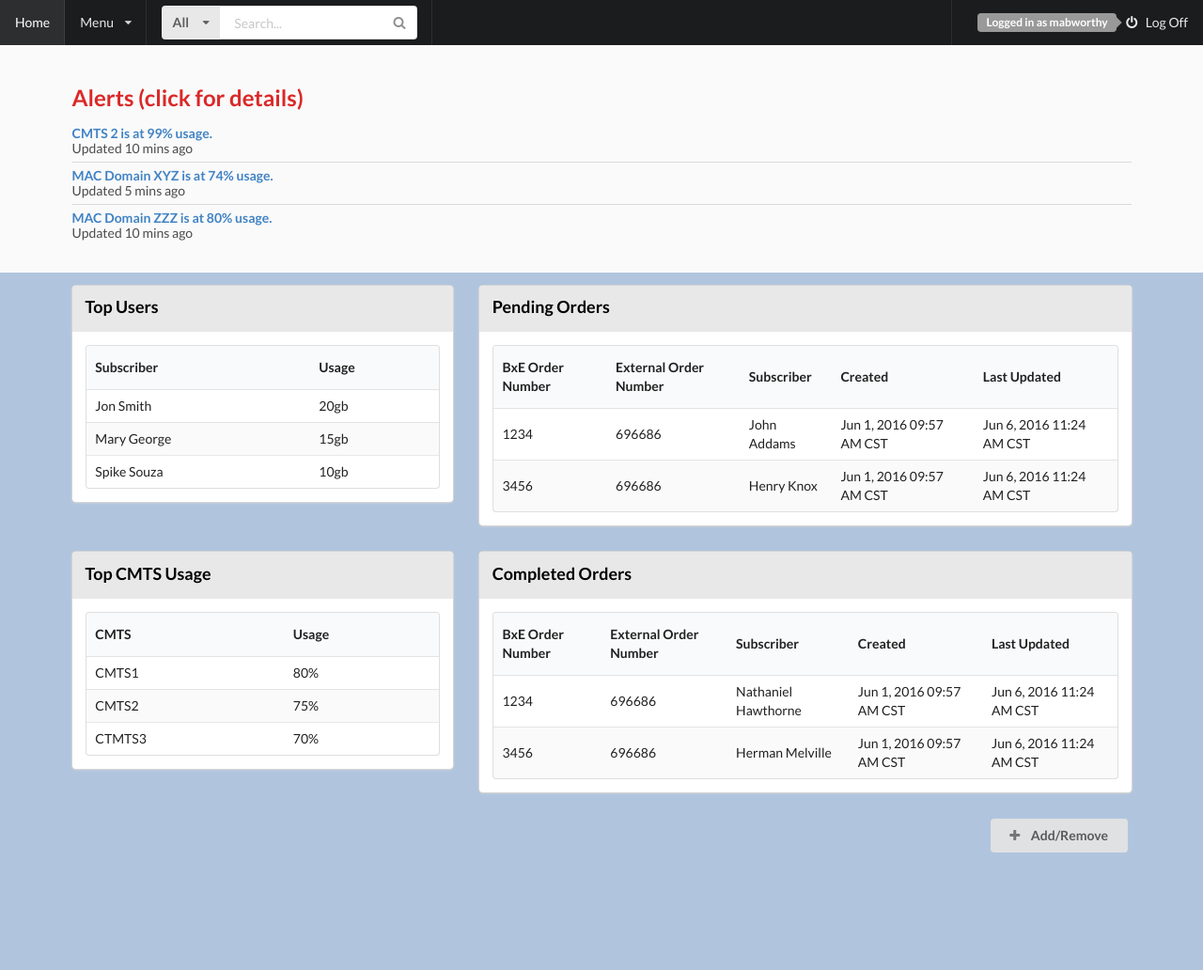
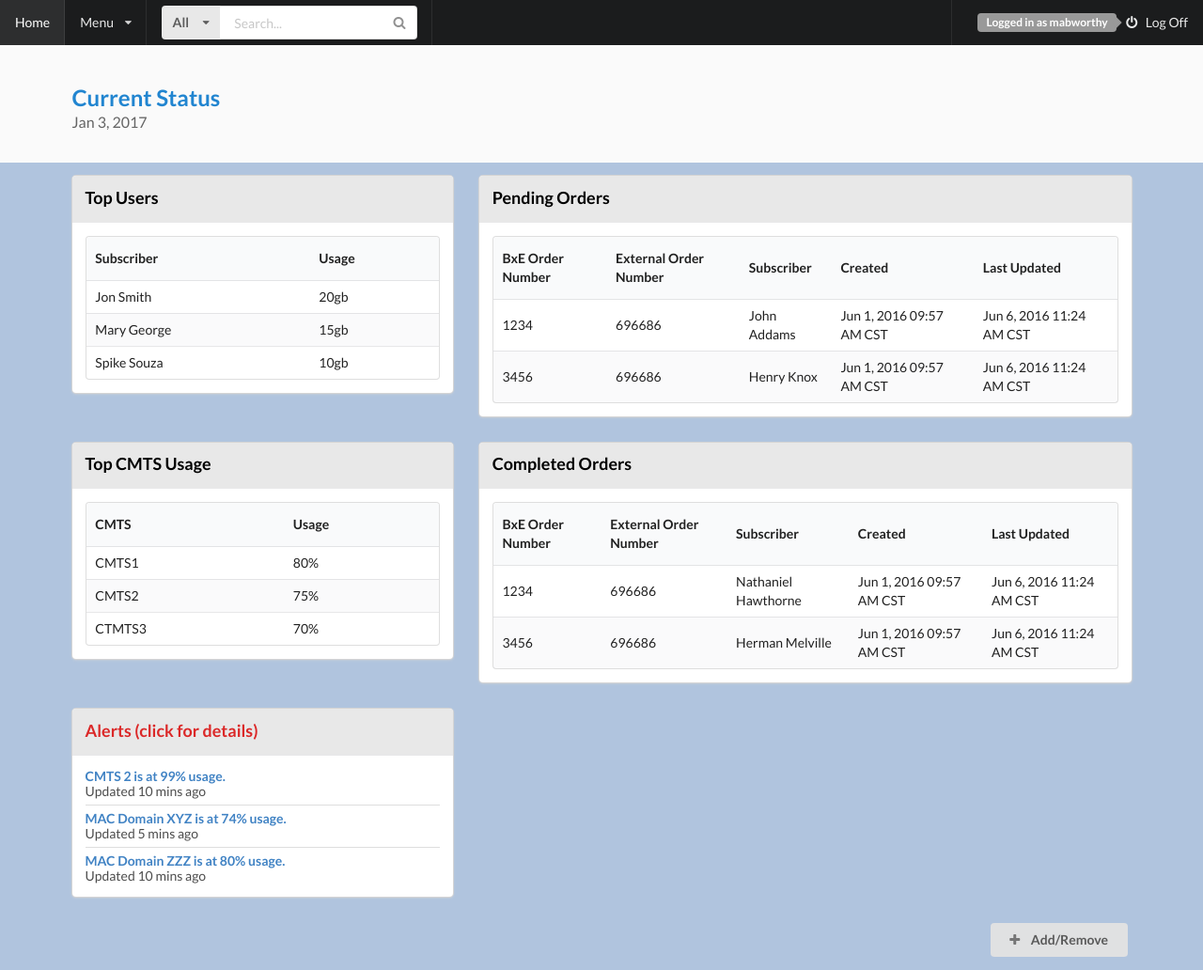
Before and after one commit to ljbuza/wireframe, a website: page home.html in a window 1280 px wide. Shown: the whole page at 94% size. Before the commit the page ends 921 px from the top, so only its background shows below. Drawn offline with nearby package versions, Linux system fonts and the light colour scheme.

Commit message:
moved alerts to panel

```diff
--- a/home.html
+++ b/home.html
@@ -84,30 +84,17 @@
 <div class="ui head grid">
   <div class="head column">
     <div class="ui container">
-      <h2 class="ui red header">
-       Alerts (click for details)
-      </h2>
-      <div class="ui relaxed divided list">
-        <div class="item">
+
+      <h2 class="ui blue header">
+       Current Status
+        <div class="sub header">
           <div class="content">
-            <a class="header">CMTS 2 is at 99% usage.</a>
-            <div class="description">Updated 10 mins ago</div>
+          Jan 3, 2017
           </div>
         </div>
-        <div class="item">
-          <div class="content">
-            <a class="header">MAC Domain XYZ is at 74% usage.</a>
-            <div class="description">Updated 5 mins ago</div>
-          </div>
-        </div>
-        <div class="item">
-          <div class="content">
-            <a class="header">MAC Domain ZZZ is at 80% usage.</a>
-            <div class="description">Updated 10 mins ago</div>
-          </div>
-        </div>
+      </h2>
 
-      </div>
+
     </div>
   </div>
 </div>
@@ -253,6 +240,39 @@
     </div> <!-- card -->
   </div> <!-- column -->
 
+  <div class="six wide column">
+    <div class="ui fluid card">
+      <div class="content">
+        <div class="ui red header">
+        Alerts (click for details)
+        </div>
+      </div>
+      <div class="content">
+
+        <div class="ui relaxed divided list">
+          <div class="item">
+            <div class="content">
+              <a class="header">CMTS 2 is at 99% usage.</a>
+              <div class="description">Updated 10 mins ago</div>
+            </div>
+          </div>
+          <div class="item">
+            <div class="content">
+              <a class="header">MAC Domain XYZ is at 74% usage.</a>
+              <div class="description">Updated 5 mins ago</div>
+            </div>
+          </div>
+          <div class="item">
+            <div class="content">
+              <a class="header">MAC Domain ZZZ is at 80% usage.</a>
+              <div class="description">Updated 10 mins ago</div>
+            </div>
+          </div>
+        </div>
+     </div>
+    </div> <!-- card -->
+  </div> <!-- column -->
+
   <div class="sixteen wide right aligned column">
     <div class="ui button">
       <i class="plus icon"></i> Add/Remove
```
